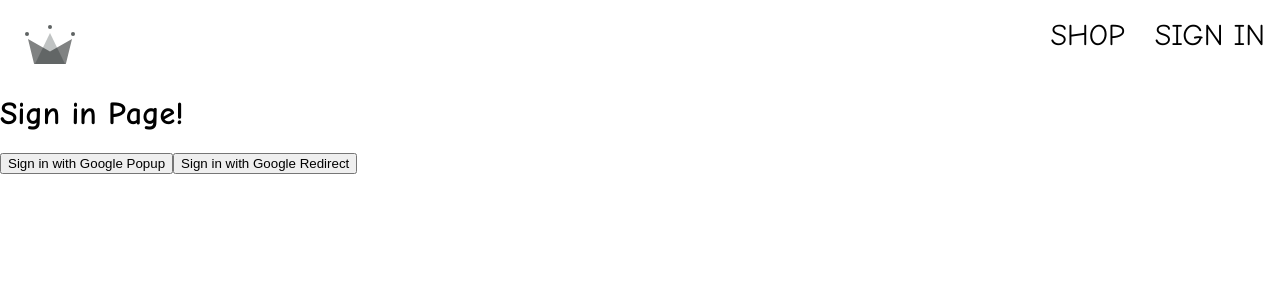
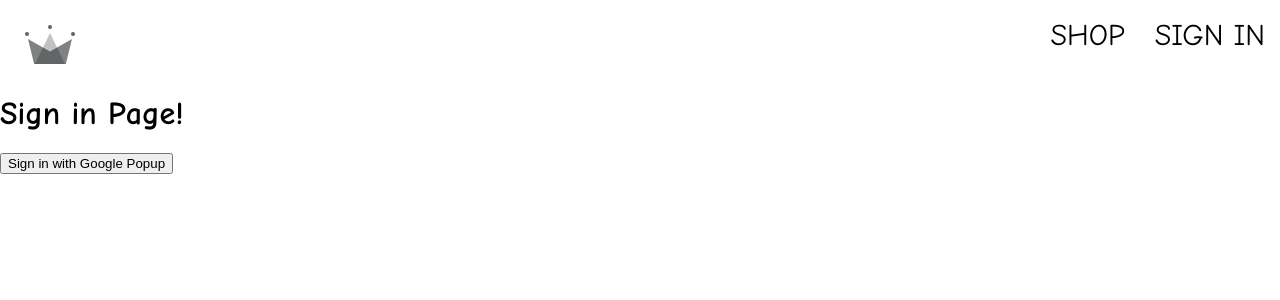
Before and after one commit to Zetrai/eCommmerce-React-Project, a React (Create React App) app in the folder royal-clothing/: page /sign-in in a window 1280 px wide. Shown: the top 300 px of the page. Built offline with nearby package versions, Linux system fonts and the light colour scheme.

Commit message:
removing sing in using redirect method

```diff
--- a/royal-clothing/src/routes/sign-in/sign-in.component.jsx
+++ b/royal-clothing/src/routes/sign-in/sign-in.component.jsx
@@ -1,24 +1,9 @@
-import { useEffect } from 'react';
-import { getRedirectResult } from 'firebase/auth';
-
 import {
-  auth,
-  signInWithGoogleRedirect,
   signInWithGooglePopup,
   createUserDocumentFromAuth,
 } from '../../utils/firebase/firebase.utils';
 
 const SignIn = () => {
-  useEffect(() => {
-    async function func() {
-      const response = await getRedirectResult(auth);
-      if (response) {
-        const userDocRef = await createUserDocumentFromAuth(response.user);
-      }
-      console.log(response);
-    }
-    func();
-  }, []);
   const logGoogleUser = async () => {
     const { user } = await signInWithGooglePopup();
     const userDocRef = await createUserDocumentFromAuth(user);
@@ -28,9 +13,6 @@
     <div>
       <h1>Sign in Page!</h1>
       <button onClick={logGoogleUser}>Sign in with Google Popup</button>
-      <button onClick={signInWithGoogleRedirect}>
-        Sign in with Google Redirect
-      </button>
     </div>
   );
 };
```
